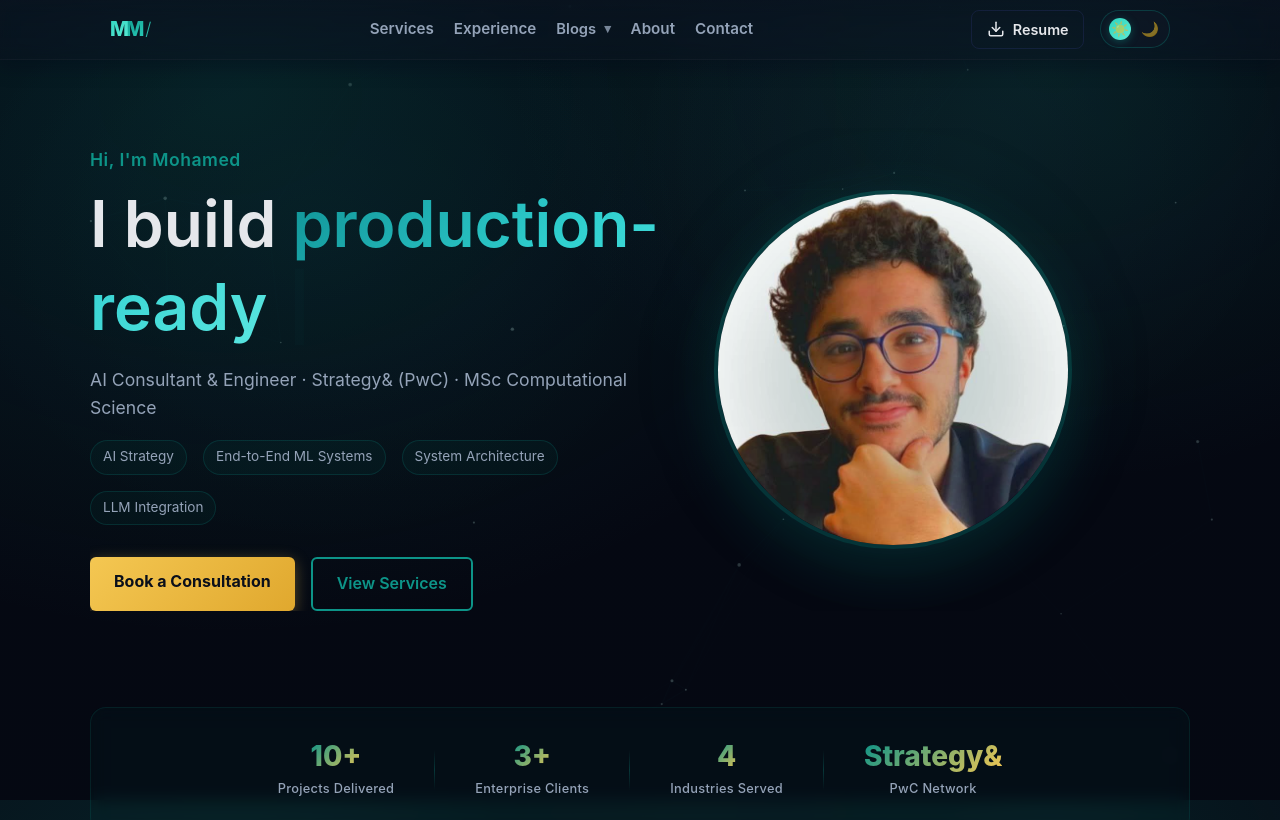
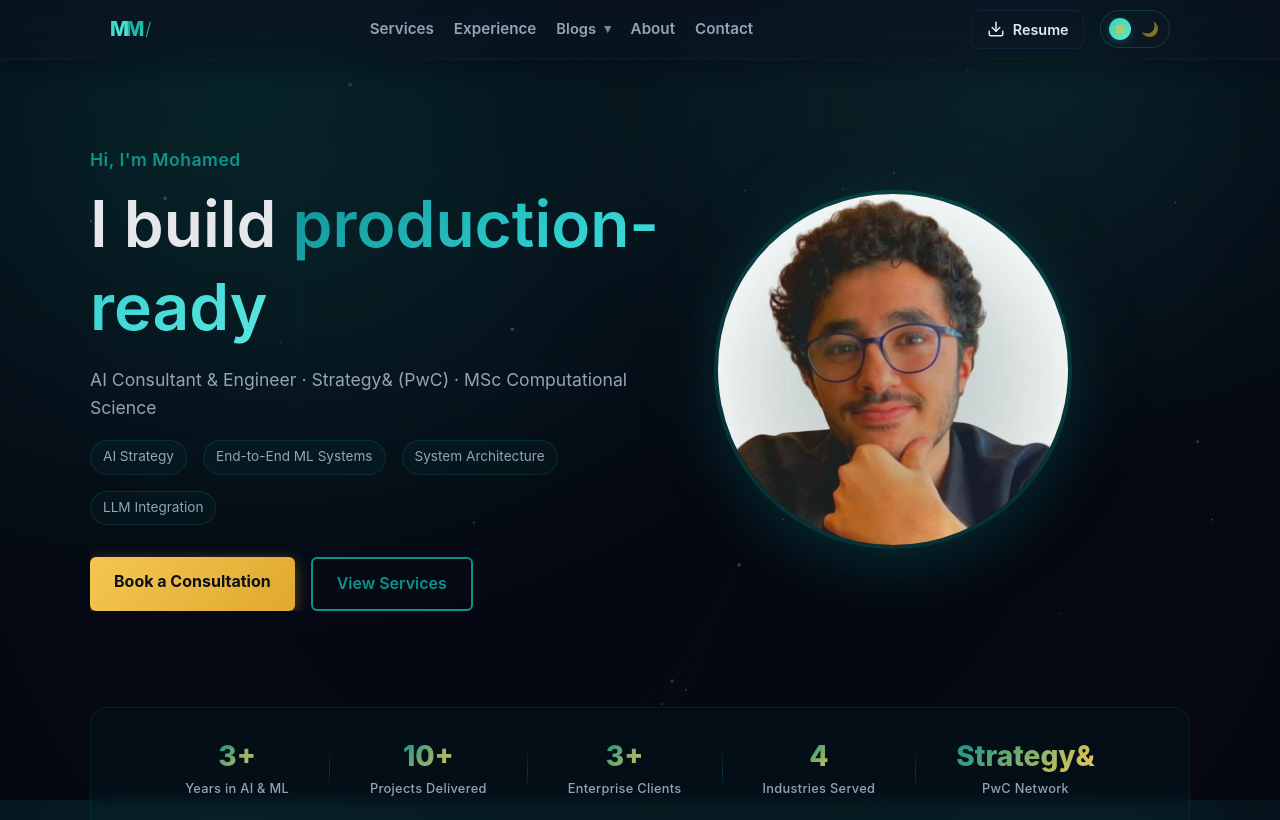
Before and after one commit to Mohamed-Moslemani/Portfolio-1, a React (Vite) app: page / in a window 1280 px wide. Shown: the top 820 px of the page. Built offline with nearby package versions, Linux system fonts and the light colour scheme.

Commit message:
mohamedmoslemani/banenr addition experience

```diff
--- a/src/sections/Home.jsx
+++ b/src/sections/Home.jsx
@@ -47,6 +47,11 @@ export default function Home() {
 
         <div className="trust-strip" role="region" aria-label="Key achievements">
           <div className="trust-item">
+            <span className="trust-number">3+</span>
+            <span className="trust-label">Years in AI & ML</span>
+          </div>
+          <div className="trust-divider"></div>
+          <div className="trust-item">
             <span className="trust-number">10+</span>
             <span className="trust-label">Projects Delivered</span>
           </div>
```
